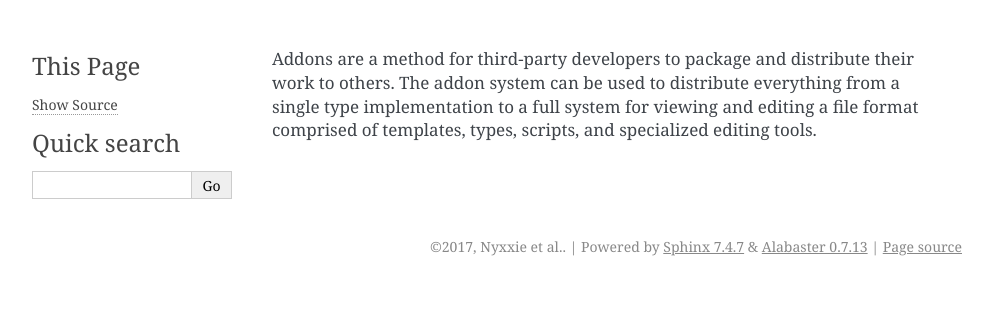
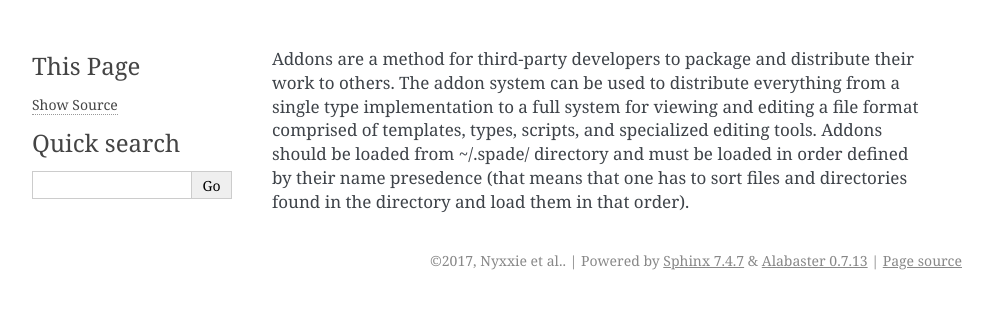
Before and after one commit to nyxxxie/serenity, a Sphinx documentation site: the page built from docs/arch/addon.txt, in a window 1280 px wide. Shown: the top 309 px of the page, without its empty margins (148-1141 px from the left). Built offline with Sphinx 7.4.7, drawn with Linux system fonts in a browser that asks for light colours; formulas are drawn with MathJax 3.

Commit message:
Added details for addon subsystem

```diff
--- a/docs/arch/addon.txt
+++ b/docs/arch/addon.txt
@@ -2,3 +2,6 @@ Addons are a method for third-party developers to package and distribute their
 work to others.  The addon system can be used to distribute everything from
 a single type implementation to a full system for viewing and editing a file
 format comprised of templates, types, scripts, and specialized editing tools.
+Addons should be loaded from ~/.spade/ directory and must be loaded in order
+defined by their name presedence (that means that one has to sort files and
+directories found in the directory and load them in that order).
```
